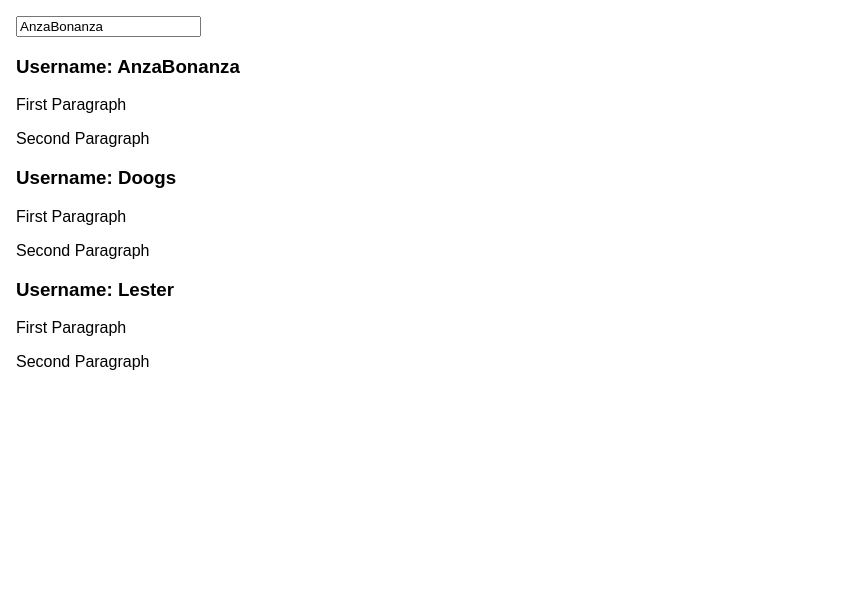
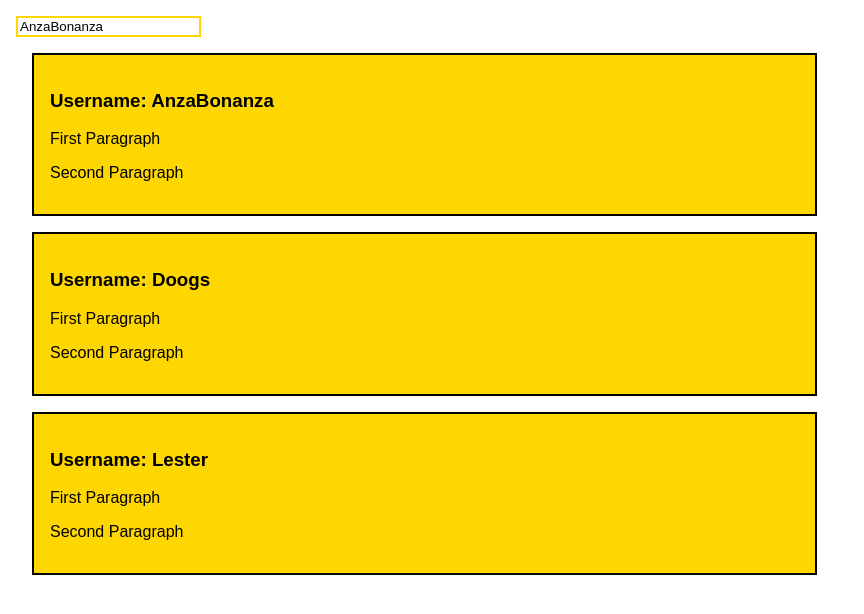
Before and after one commit to acolistro/user-input-output-react, a React (Create React App) app: page / in a window 1280 px wide. Shown: the top 614 px of the page, without its empty margins (0-864 px from the left). Built offline with nearby package versions, Linux system fonts and the light colour scheme.

Commit message:
add some styling

```diff
--- a/src/UserInput/UserInput.js
+++ b/src/UserInput/UserInput.js
@@ -1,8 +1,12 @@
 import React from 'react';
 
 const userInput = (props) => {
+  const inputStyle = {
+    border:'2px solid gold'
+  };
   return (
       <input type="text"
+      style={inputStyle}
       onChange={props.changed}
       value={props.currentName}/>
   )
--- /dev/null
+++ b/src/UserOutput/UserOutput.css
@@ -0,0 +1,8 @@
+.UserOutput {
+  width: 60%;
+  padding: 16px;
+  margin: 16px;
+  border: 2px solid black;
+  background-color: gold;
+
+}
--- a/src/UserOutput/UserOutput.js
+++ b/src/UserOutput/UserOutput.js
@@ -1,4 +1,5 @@
 import React from 'react';
+import './UserOutput.css'
 
 
 const userOutput = (props) => {
```
